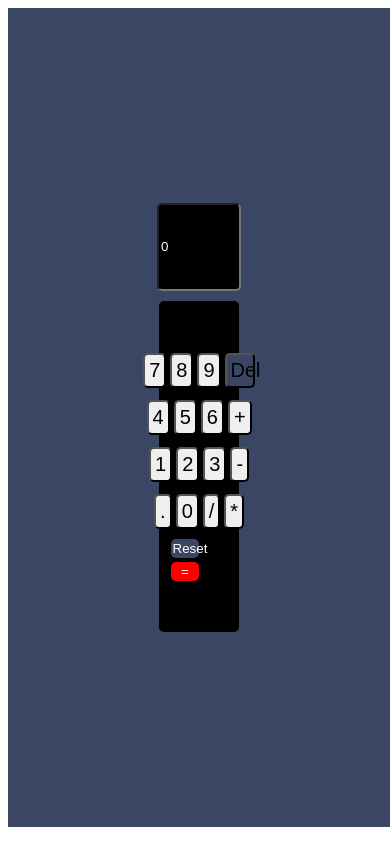
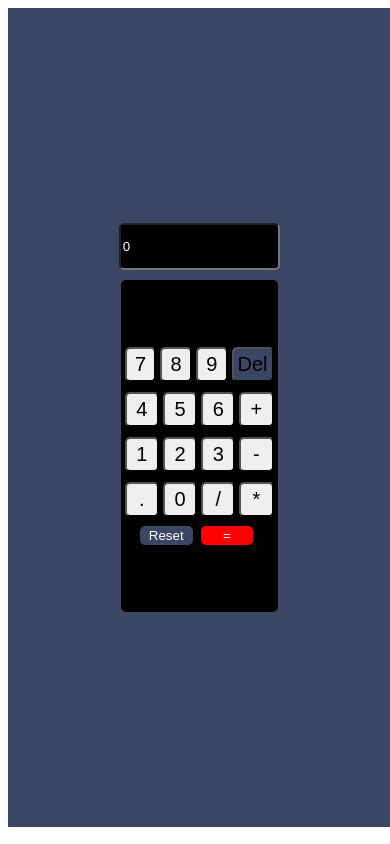
Before and after one commit to heavycoding2/Stone_paper_game, a plain HTML site: page index.html in a window 390 px wide. Drawn offline with Linux system fonts and the light colour scheme.

Commit message:
responsive

```diff
--- a/index.html
+++ b/index.html
@@ -90,6 +90,31 @@
     background-color:#3B4664 ;
 }
 
+@media(max-width : 900px) {
+    .display{
+   height: 5%;
+   width: 40%;
+   }
+   .calculation{
+     width: 40%;
+   }
+   .firstrow{
+
+    margin:1px;
+
+    width: 100%;
+  }
+  .button{
+
+ width: 30%;
+}
+.button1{
+    width: 43%;
+
+
+}
+
+}
 </style>
 <style>
     /* Your CSS styles here */
```
